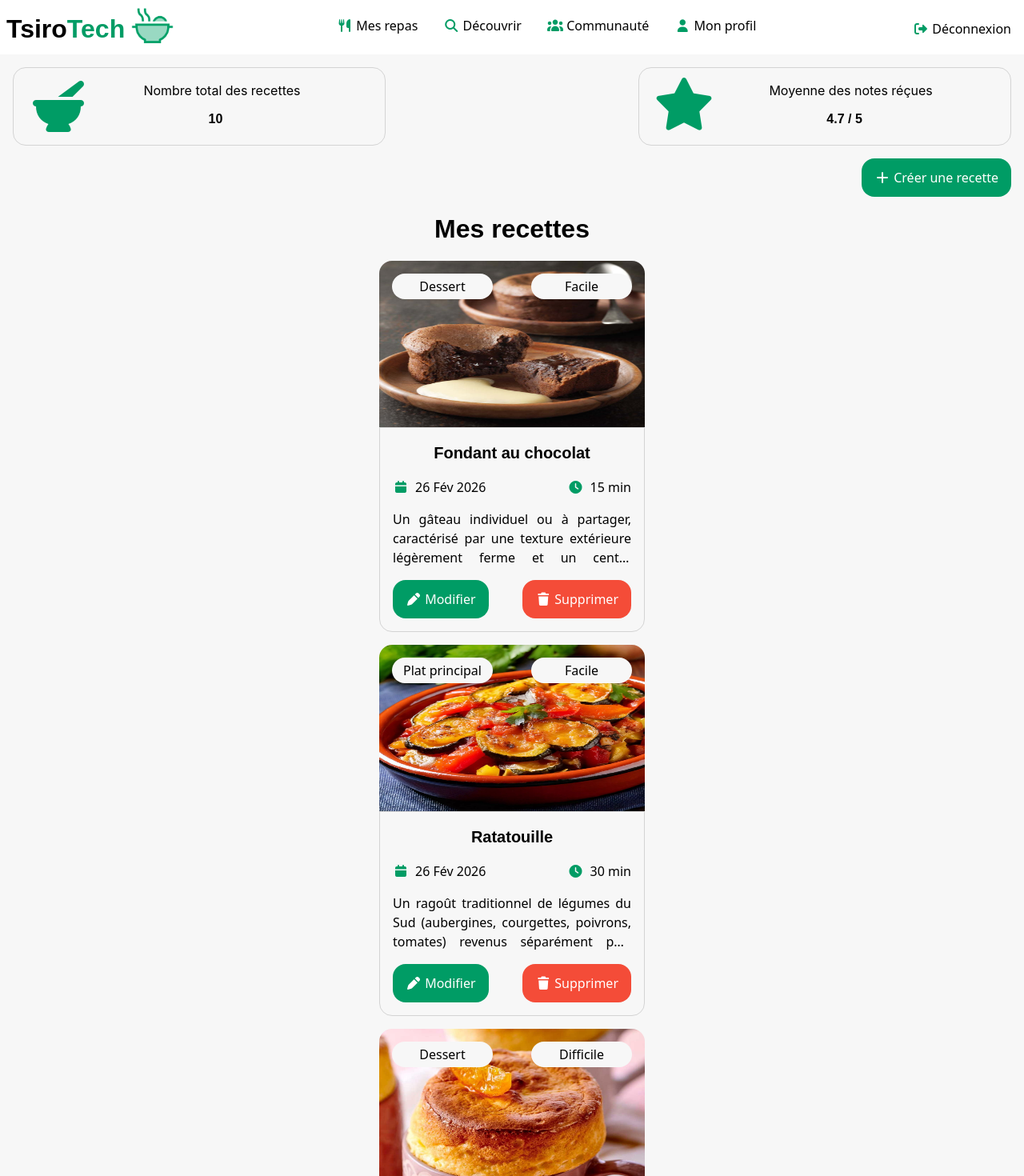
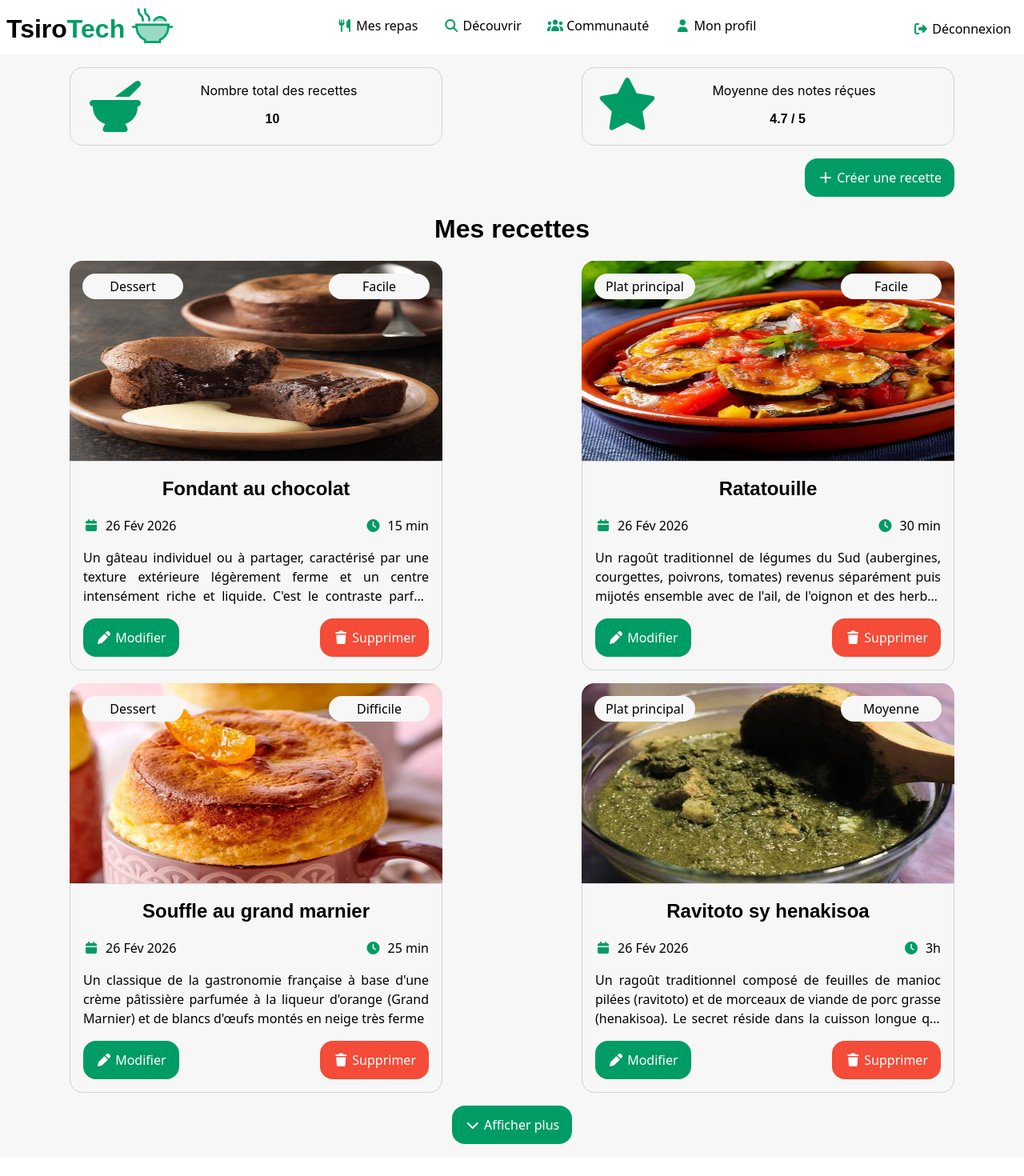
Before and after one commit to nambinintsoaJoseph/tsirotech, a React (Vite) app: page /recettes in a window 1280 px wide. Shown: the top 1470 px of the page at 80% size. After the commit the page ends 1446 px from the top, so only its background shows below. Built offline with nearby package versions, Linux system fonts and the light colour scheme.

Commit message:
fix(/recettes): interface available on all screens

```diff
--- a/src/components/RecetteCard/index.jsx
+++ b/src/components/RecetteCard/index.jsx
@@ -10,9 +10,9 @@ function RecetteCard({
     description,
 }) {
     return (
-        <div className="w-[332px]">
+        <div className="w-[332px] md:w-[466px]">
             <div>
-                <div className="absolute p-4 w-[332px] flex justify-between">
+                <div className="absolute p-4 w-[332px] flex justify-between md:w-[466px]">
                     <p className="bg-tsirotech-background w-[126px] text-center h-8 rounded-[16px] pt-1">
                         {type}
                     </p>
@@ -25,14 +25,14 @@ function RecetteCard({
                     <img
                         src={photo_recette}
                         alt={`${titre}`}
-                        className="w-[332px] h-[208px] rounded-t-[16px]"
+                        className="w-[332px] h-[208px] rounded-t-[16px] md:w-[466px] md:h-[250px]"
                     />
                 </div>
             </div>
 
             <div className="px-4 border border-tsirotech-border rounded-b-[16px]">
                 <div>
-                    <h3 className="font-outfit font-bold text-[20px] text-center py-4">
+                    <h3 className="font-outfit font-bold text-[20px] text-center py-4 md:text-[24px]">
                         {titre}
                     </h3>
                 </div>
--- a/src/pages/User/MesRecettes/index.jsx
+++ b/src/pages/User/MesRecettes/index.jsx
@@ -12,21 +12,28 @@ function MesRecettes() {
             </div>
 
             <div className="grow pt-4 bg-tsirotech-background">
-                <div className="w-fit mx-auto space-y-4 lg:w-screen lg:flex lg:justify-between lg:space-y-0 lg:px-4">
+                <div className="grid grid-cols-1 justify-items-center gap-y-4 lg:grid-cols-2">
+                    <div>
                         <Stat
                             icon={'fa-mortar-pestle'}
                             title={`Nombre total des recettes`}
                             content={10}
                         />
+                    </div>
+
+                    <div>
                         <Stat
                             icon={'fa-star'}
                             title={'Moyenne des notes réçues'}
                             content={`4.7 / 5`}
                         />
+                        <div className="mt-4 grid justify-items-end">
+                            <Button
+                                text={'Créer une recette'}
+                                icon={'fa-plus'}
+                            />
                         </div>
-
-                <div className="mt-4 flex justify-end pr-4">
-                    <Button text={'Créer une recette'} icon={'fa-plus'} />
+                    </div>
                 </div>
 
                 <div>
@@ -37,7 +44,7 @@ function MesRecettes() {
                     </div>
                 </div>
 
-                <div className="grid grid-cols-1 gap-y-4 justify-items-center mt-4">
+                <div className="grid grid-cols-1 gap-y-4 justify-items-center mt-4 lg:grid-cols-2">
                     {mes_recettes.map((recette, index) => (
                         <RecetteCard
                             key={`recette-${index}`}
@@ -51,6 +58,10 @@ function MesRecettes() {
                         />
                     ))}
                 </div>
+
+                <div className="my-4 grid justify-items-center">
+                    <Button text="Afficher plus" icon="fa-chevron-down" />
+                </div>
             </div>
         </div>
     );
```
Lines whose indentation alone changed are shown as unchanged.
